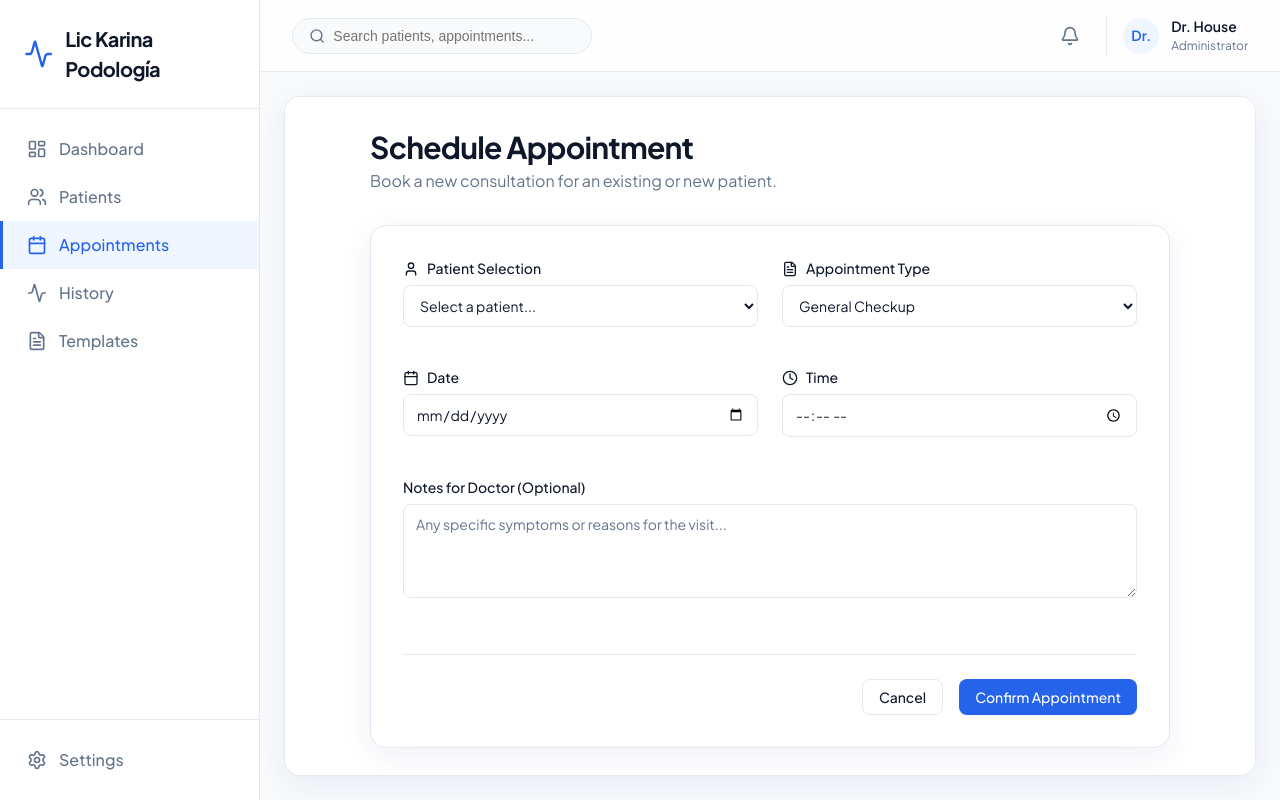
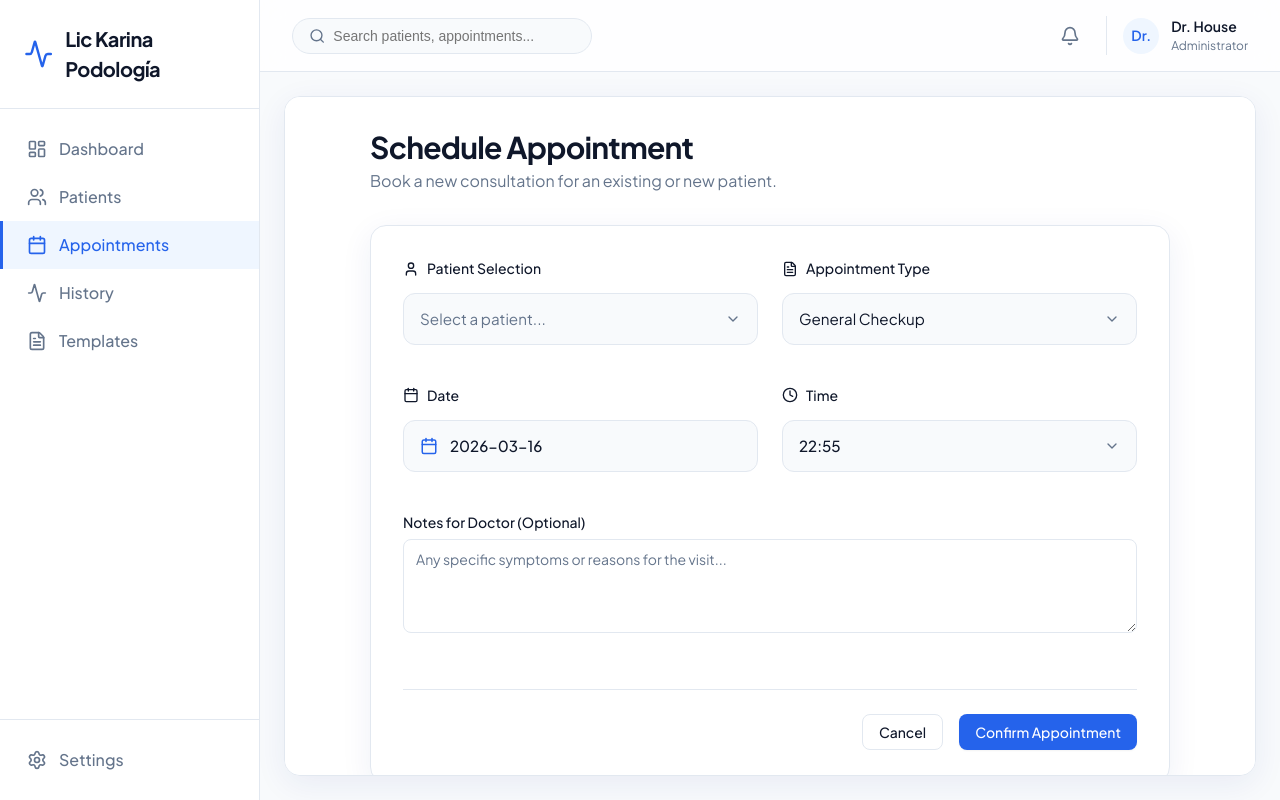
Before and after one commit to kairopy/policlinic, a React (Vite) app: page /appointments/new in a window 1280 px wide. Built offline with nearby package versions, Linux system fonts and the light colour scheme.

Commit message:
feat(appointments): apply premium custom floating dropdowns and single datepicker to Create Appointments form

```diff
--- a/src/pages/Appointments/CreateAppointment.tsx
+++ b/src/pages/Appointments/CreateAppointment.tsx
@@ -1,9 +1,43 @@
-import React from 'react';
-import { Calendar, Clock, User, FileText } from 'lucide-react';
+import React, { useState, useRef, useEffect } from 'react';
+import { Calendar, Clock, User, FileText, ChevronDown } from 'lucide-react';
 import { useLanguage } from '../../context/LanguageContext';
+import { SingleDatePicker } from '../../components/ui/SingleDatePicker';
+import { mockPatients } from '../../data/mockData';
 
 export const CreateAppointment: React.FC = () => {
   const { t } = useLanguage();
+
+  const [selectedPatientId, setSelectedPatientId] = useState('');
+  const [showPatientDropdown, setShowPatientDropdown] = useState(false);
+
+  const [selectedApptType, setSelectedApptType] = useState('checkup');
+  const [showTypeDropdown, setShowTypeDropdown] = useState(false);
+
+  const now = new Date();
+  const [consultDate, setConsultDate] = useState(now.toISOString().split('T')[0]);
+  const [consultTime, setConsultTime] = useState(now.toTimeString().substring(0, 5));
+  const [showTimePicker, setShowTimePicker] = useState(false);
+
+  const patientDropdownRef = useRef<HTMLDivElement>(null);
+  const typeDropdownRef = useRef<HTMLDivElement>(null);
+  const timeDropdownRef = useRef<HTMLDivElement>(null);
+
+  useEffect(() => {
+    const handleClickOutside = (event: MouseEvent) => {
+      if (patientDropdownRef.current && !patientDropdownRef.current.contains(event.target as Node)) {
+        setShowPatientDropdown(false);
+      }
+      if (typeDropdownRef.current && !typeDropdownRef.current.contains(event.target as Node)) {
+        setShowTypeDropdown(false);
+      }
+      if (timeDropdownRef.current && !timeDropdownRef.current.contains(event.target as Node)) {
+        setShowTimePicker(false);
+      }
+    };
+    document.addEventListener('mousedown', handleClickOutside);
+    return () => document.removeEventListener('mousedown', handleClickOutside);
+  }, []);
+
   return (
     <div className="animate-fade-in" style={{ maxWidth: '800px', margin: '0 auto' }}>
       <header className="page-header">
@@ -15,44 +49,125 @@ export const CreateAppointment: React.FC = () => {
         <form style={{ display: 'flex', flexDirection: 'column', gap: '1.5rem' }}>
 
           <div style={{ display: 'grid', gridTemplateColumns: '1fr 1fr', gap: '1.5rem' }}>
-            <div className="input-group">
-              <label className="input-label" style={{ display: 'flex', alignItems: 'center', gap: '0.5rem' }}>
+            {/* Patient Selection */}
+            <div className="input-group" style={{ position: 'relative', overflow: 'visible', zIndex: showPatientDropdown ? 50 : 2 }} ref={patientDropdownRef}>
+              <label className="input-label" style={{ display: 'flex', alignItems: 'center', gap: '0.5rem', marginBottom: '0.5rem' }}>
                  <User size={16} /> {t('appointments.patientSelection')}
               </label>
-              <select className="input-field" defaultValue="">
-                <option value="" disabled>{t('appointments.selectPatient')}</option>
-                <option value="PT-1001">John Doe</option>
-                <option value="PT-1002">Jane Smith</option>
-                <option value="PT-1003">Robert Johnson</option>
-              </select>
+              <div style={{ position: 'relative' }}>
+                <div
+                  onClick={() => setShowPatientDropdown(!showPatientDropdown)}
+                  style={{ padding: '0.85rem 1rem', background: 'var(--color-background)', borderRadius: '12px', border: '1px solid var(--color-border)', cursor: 'pointer', display: 'flex', alignItems: 'center', justifyContent: 'space-between', transition: 'all 0.2s', width: '100%' }}
+                  className="hover-border-primary"
+                >
+                  <span style={{ color: selectedPatientId ? 'var(--color-text-main)' : 'var(--color-text-muted)', fontSize: '0.95rem' }}>
+                    {mockPatients.find(p => p.id === selectedPatientId)?.name || t('appointments.selectPatient')}
+                  </span>
+                  <ChevronDown size={16} color="var(--color-text-muted)" style={{ transform: showPatientDropdown ? 'rotate(180deg)' : 'rotate(0deg)', transition: 'transform 0.2s' }} />
+                </div>
+
+                {showPatientDropdown && (
+                  <div style={{ position: 'absolute', top: 'calc(100% + 4px)', left: 0, right: 0, zIndex: 1000, background: 'var(--color-surface, white)', boxShadow: '0 10px 25px -5px rgba(0, 0, 0, 0.1)', borderRadius: '12px', border: '1px solid var(--color-border)', maxHeight: '200px', overflowY: 'auto', animation: 'slide-up 0.2s ease-out' }}>
+                    {mockPatients.map(patient => (
+                      <div
+                        key={patient.id}
+                        onClick={() => { setSelectedPatientId(patient.id); setShowPatientDropdown(false); }}
+                        style={{ padding: '0.85rem 1rem', borderBottom: '1px solid var(--color-border-light)', cursor: 'pointer', transition: 'background 0.2s' }}
+                        className="hover-bg"
+                      >
+                        <div style={{ fontWeight: 500, color: 'var(--color-text-main)', fontSize: '0.9rem' }}>{patient.name}</div>
+                        <div style={{ fontSize: '0.75rem', color: 'var(--color-text-muted)' }}>ID: {patient.id}</div>
+                      </div>
+                    ))}
+                  </div>
+                )}
+              </div>
             </div>
 
-            <div className="input-group">
-              <label className="input-label" style={{ display: 'flex', alignItems: 'center', gap: '0.5rem' }}>
+            {/* Appointment Type */}
+            <div className="input-group" style={{ position: 'relative', overflow: 'visible', zIndex: showTypeDropdown ? 50 : 1 }} ref={typeDropdownRef}>
+              <label className="input-label" style={{ display: 'flex', alignItems: 'center', gap: '0.5rem', marginBottom: '0.5rem' }}>
                  <FileText size={16} /> {t('appointments.apptType')}
               </label>
-              <select className="input-field" defaultValue="checkup">
-                <option value="checkup">{t('appointments.general')}</option>
-                <option value="followup">{t('appointments.followup')}</option>
-                <option value="specialist">{t('appointments.specialist')}</option>
-                <option value="emergency">{t('appointments.emergency')}</option>
-              </select>
+              <div style={{ position: 'relative' }}>
+                <div
+                  onClick={() => setShowTypeDropdown(!showTypeDropdown)}
+                  style={{ padding: '0.85rem 1rem', background: 'var(--color-background)', borderRadius: '12px', border: '1px solid var(--color-border)', cursor: 'pointer', display: 'flex', alignItems: 'center', justifyContent: 'space-between', transition: 'all 0.2s', width: '100%' }}
+                  className="hover-border-primary"
+                >
+                  <span style={{ color: 'var(--color-text-main)', fontSize: '0.95rem' }}>
+                    {selectedApptType === 'checkup' && t('appointments.general')}
+                    {selectedApptType === 'followup' && t('appointments.followup')}
+                    {selectedApptType === 'specialist' && t('appointments.specialist')}
+                    {selectedApptType === 'emergency' && t('appointments.emergency')}
+                  </span>
+                  <ChevronDown size={16} color="var(--color-text-muted)" style={{ transform: showTypeDropdown ? 'rotate(180deg)' : 'rotate(0deg)', transition: 'transform 0.2s' }} />
+                </div>
+
+                {showTypeDropdown && (
+                  <div style={{ position: 'absolute', top: 'calc(100% + 4px)', left: 0, right: 0, zIndex: 1000, background: 'var(--color-surface, white)', boxShadow: '0 10px 25px -5px rgba(0, 0, 0, 0.1)', borderRadius: '12px', border: '1px solid var(--color-border)', maxHeight: '200px', overflowY: 'auto', animation: 'slide-up 0.2s ease-out' }}>
+                    {[
+                      { value: 'checkup', label: t('appointments.general') },
+                      { value: 'followup', label: t('appointments.followup') },
+                      { value: 'specialist', label: t('appointments.specialist') },
+                      { value: 'emergency', label: t('appointments.emergency') }
+                    ].map(type => (
+                      <div
+                        key={type.value}
+                        onClick={() => { setSelectedApptType(type.value); setShowTypeDropdown(false); }}
+                        style={{ padding: '0.85rem 1rem', borderBottom: '1px solid var(--color-border-light)', cursor: 'pointer', transition: 'background 0.2s', fontSize: '0.9rem', color: 'var(--color-text-main)' }}
+                        className="hover-bg"
+                      >
+                        {type.label}
+                      </div>
+                    ))}
+                  </div>
+                )}
+              </div>
             </div>
           </div>
 
-          <div style={{ display: 'grid', gridTemplateColumns: '1fr 1fr', gap: '1.5rem' }}>
-            <div className="input-group">
-              <label className="input-label" style={{ display: 'flex', alignItems: 'center', gap: '0.5rem' }}>
+          {/* Date and Time Configuration */}
+          <div style={{ display: 'grid', gridTemplateColumns: '1fr 1fr', gap: '1.5rem', position: 'relative', zIndex: 5 }}>
+
+            {/* Date Selector */}
+            <div className="input-group" style={{ position: 'relative', overflow: 'visible', zIndex: 2 }}>
+              <label className="input-label" style={{ display: 'flex', alignItems: 'center', gap: '0.5rem', marginBottom: '0.5rem' }}>
                  <Calendar size={16} /> {t('appointments.date')}
               </label>
-              <input type="date" className="input-field" />
+              <SingleDatePicker date={consultDate} onChange={setConsultDate} />
             </div>
 
-            <div className="input-group">
-              <label className="input-label" style={{ display: 'flex', alignItems: 'center', gap: '0.5rem' }}>
+            {/* Time Selector */}
+            <div className="input-group" style={{ position: 'relative', overflow: 'visible', zIndex: showTimePicker ? 50 : 1 }} ref={timeDropdownRef}>
+              <label className="input-label" style={{ display: 'flex', alignItems: 'center', gap: '0.5rem', marginBottom: '0.5rem' }}>
                  <Clock size={16} /> {t('appointments.time')}
               </label>
-              <input type="time" className="input-field" />
+              <div style={{ position: 'relative' }}>
+                <div
+                  onClick={() => setShowTimePicker(!showTimePicker)}
+                  style={{ padding: '0.85rem 1rem', background: 'var(--color-background)', borderRadius: '12px', border: '1px solid var(--color-border)', cursor: 'pointer', display: 'flex', alignItems: 'center', justifyContent: 'space-between', transition: 'all 0.2s', width: '100%' }}
+                  className="hover-border-primary"
+                >
+                  <span style={{ color: 'var(--color-text-main)', fontSize: '0.95rem', fontWeight: 500 }}>{consultTime}</span>
+                  <ChevronDown size={16} color="var(--color-text-muted)" style={{ transform: showTimePicker ? 'rotate(180deg)' : 'rotate(0deg)', transition: 'transform 0.2s' }} />
+                </div>
+
+                {showTimePicker && (
+                  <div style={{ position: 'absolute', top: 'calc(100% + 4px)', left: 0, right: 0, zIndex: 1000, background: 'var(--color-surface, white)', boxShadow: '0 10px 25px -5px rgba(0, 0, 0, 0.1)', borderRadius: '12px', border: '1px solid var(--color-border)', maxHeight: '200px', overflowY: 'auto', animation: 'slide-up 0.2s ease-out' }}>
+                    {["08:00", "08:30", "09:00", "09:30", "10:00", "10:30", "11:00", "11:30", "12:00", "12:30", "13:00", "13:30", "14:00", "14:30", "15:00", "15:30", "16:00", "16:30", "17:00", "17:30", "18:00", "18:30", "19:00", "19:30", "20:00"].map(time => (
+                      <div
+                        key={time}
+                        onClick={() => { setConsultTime(time); setShowTimePicker(false); }}
+                        style={{ padding: '0.85rem 1rem', borderBottom: '1px solid var(--color-border-light)', cursor: 'pointer', transition: 'background 0.2s', fontSize: '0.9rem', color: 'var(--color-text-main)' }}
+                        className="hover-bg"
+                      >
+                        {time}
+                      </div>
+                    ))}
+                  </div>
+                )}
+              </div>
             </div>
           </div>
 
```
